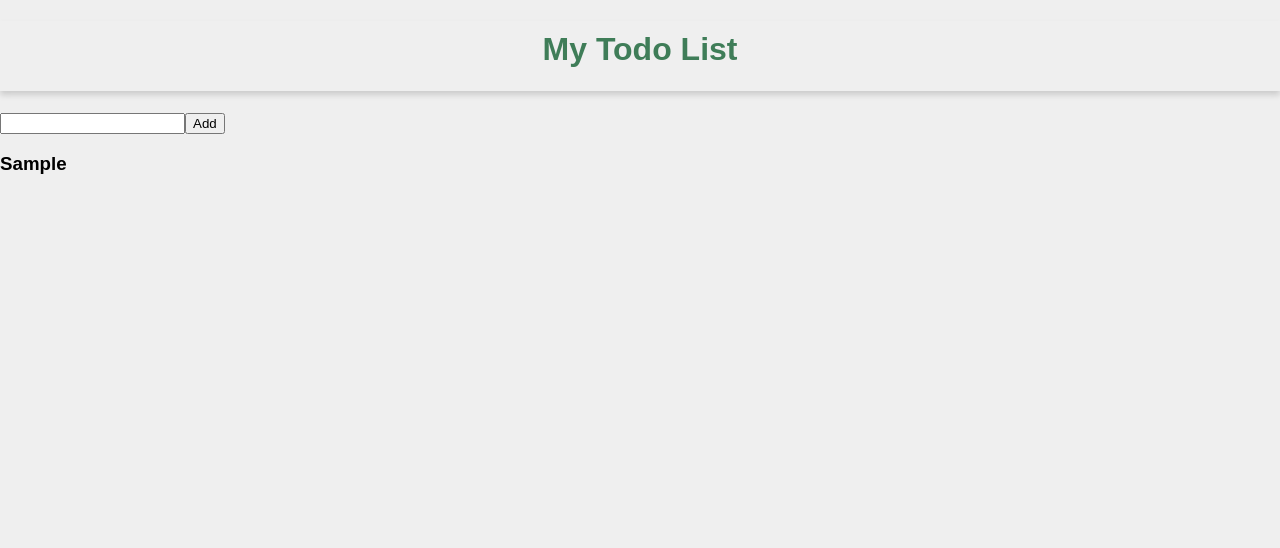
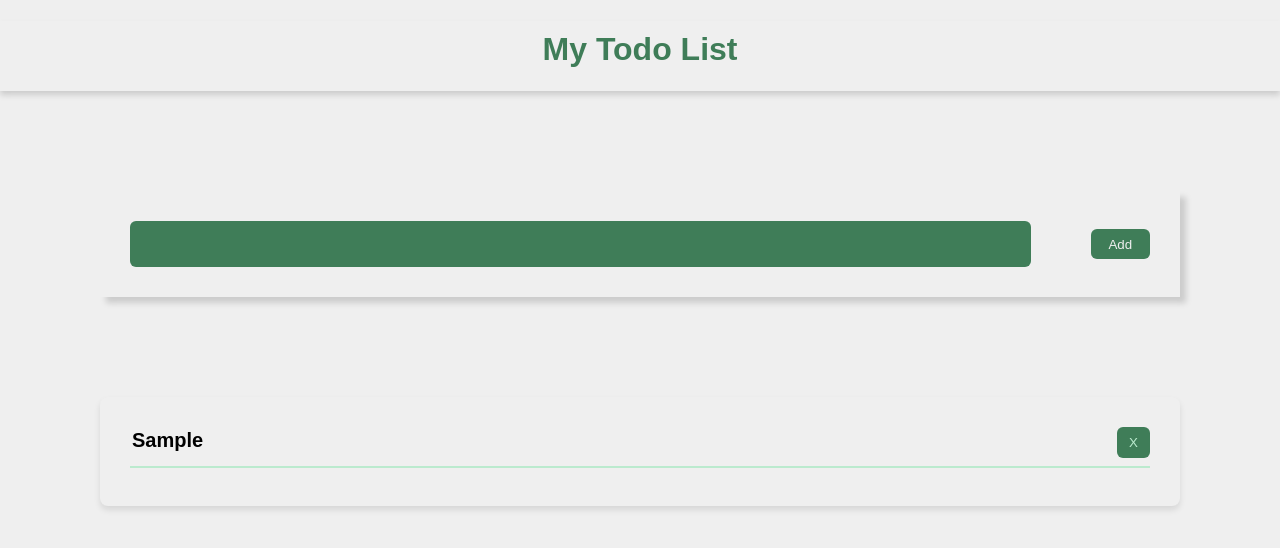
Before and after one commit to mohammedbilalns/To-Do, a React (Vite) app: page / in a window 1280 px wide. Both pictures are taken after typing "Sample" into the empty fields and a click on the button "Add". Shown: the top 548 px of the page. Built offline with nearby package versions, Linux system fonts and the light colour scheme.

Commit message:
stlyed and added delete button

```diff
--- a/src/App.tsx
+++ b/src/App.tsx
@@ -8,6 +8,7 @@
     <Header></Header>
     <Todo ></Todo>
     </>
+
   )
 }
 
--- a/src/components/Form.tsx
+++ b/src/components/Form.tsx
@@ -1,5 +1,5 @@
 import { useState } from "react";
-
+import styles from "./form.module.css"
 type TodoProp = {
 	todos: string[];
 	setTodos: React.Dispatch<React.SetStateAction<string[]>>;
@@ -17,12 +17,16 @@
 	}
 	return (
 		<form onSubmit={addTodo}>
+			<div className={styles.inputContainer} >
 				<input
 					onChange={(e) => setTodo(e.target.value)}
 					value={todo}
 					type="text"
+					className={styles.inputBox}
 				/>
-      <button type="submit">Add</button>
+				<button className={styles.addButton} type="submit">Add</button>
+			</div>
+
 		</form>
 	);
 }
--- a/src/components/Todo.tsx
+++ b/src/components/Todo.tsx
@@ -5,7 +5,6 @@
 export default function Todo() {
 
   const [todos, setTodos] = useState<string[]>([]);
-
   return (
     <>
       <Form todos={todos} setTodos={setTodos}></Form>
--- a/src/components/TodoItem.tsx
+++ b/src/components/TodoItem.tsx
@@ -1,3 +1,13 @@
+import styles from "./todoitem.module.css";
+
 export default function TodoItem({ item }: { item: string }) {
-  return <h3>{item}</h3>;
+  return (
+    <>
+      <div className={styles.item}>
+        <div className={styles.itemName}>{item}</div>
+        <button className={styles.deleteButton}>X</button>
+      </div>
+      <hr className={styles.line} />
+    </>
+  );
 }
--- a/src/components/TodoList.tsx
+++ b/src/components/TodoList.tsx
@@ -1,8 +1,9 @@
 import TodoItem from "./TodoItem";
+import styles from "./todolist.module.css"
 
 export default function TodoList({todos}:{todos:string[]}) {
   return (
-    <div>
+    <div className={styles.list}>
       {todos.map((item) => (
         <TodoItem key={item} item={item} />
       ))}
--- /dev/null
+++ b/src/components/form.module.css
@@ -0,0 +1,38 @@
+
+.inputContainer{
+	display: flex;
+	margin-top: 50px;
+	align-items: center;
+	justify-content: center;
+	box-shadow:  6px 6px 6px rgba(0, 0, 0, 0.15 ) ;
+	margin: 100px;
+}
+
+.inputBox{
+	border: none;
+	background-color: #3F7D58;
+	height: 30px;
+	width: 100%;
+	margin: 30px;
+	border-radius: 6px;
+	color: #EFEFEF;
+	padding: 8px;
+
+
+}
+.inputBox:focus{
+	border: none;
+	outline: none;
+
+
+}
+.addButton{
+	border: none;
+	background-color: #3F7D58;
+	color: #EFEFEF;
+	margin: 30px;
+	width:70px ;
+	height: 30px;
+	border-radius: 6px;
+	cursor: pointer;
+}
--- /dev/null
+++ b/src/components/todoitem.module.css
@@ -0,0 +1,24 @@
+.itemName{
+    font-weight: bold;
+    padding: 2px;
+
+}
+
+.item{
+    display: flex;
+    justify-content: space-between;
+    font-size: 20px;
+
+}
+.line{
+    border: 1px solid #bbeace;
+}
+
+.deleteButton{
+    padding: 8px 12px;
+    border: none;
+    background-color: #3F7D58;
+    color: #bbeace;
+    border-radius: 6px;
+    cursor: pointer;
+}
--- /dev/null
+++ b/src/components/todolist.module.css
@@ -0,0 +1,7 @@
+.list{
+    background-color: #EFEFEF;
+    border-radius: 8px;
+    box-shadow: 0 4px 6px rgba(0, 0, 0, 0.1);
+    margin: 100px;
+    padding: 30px;
+}
```
Lines whose indentation alone changed are shown as unchanged.
